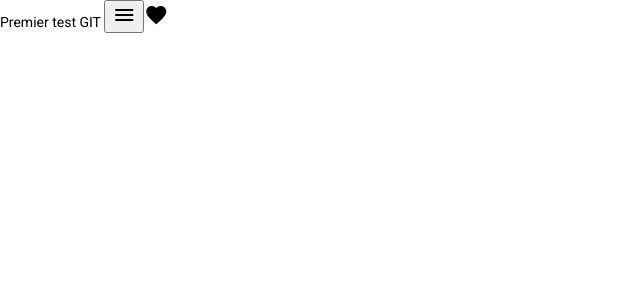
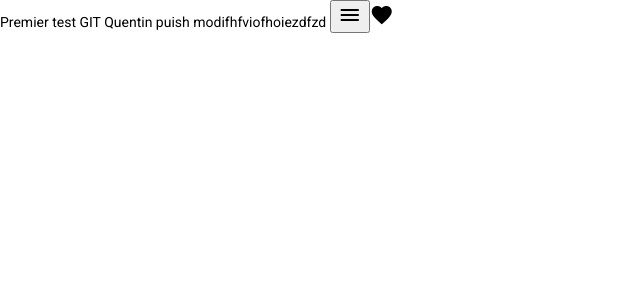
Before and after one commit to Dudu40/Angular, an Angular app: page / in a window 1280 px wide. Shown: the top 300 px of the page, without its empty margins (0-640 px from the left). Built offline with nearby package versions, Linux system fonts and the light colour scheme.

Commit message:
Branche Quentin

```diff
--- a/src/app/app.component.html
+++ b/src/app/app.component.html
@@ -1,3 +1,4 @@
 Premier test GIT
+Quentin puish modifhfviofhoiezdfzd
 <button mat-icon-button><mat-icon>menu</mat-icon></button>
 <mat-icon>favorite</mat-icon>
```
